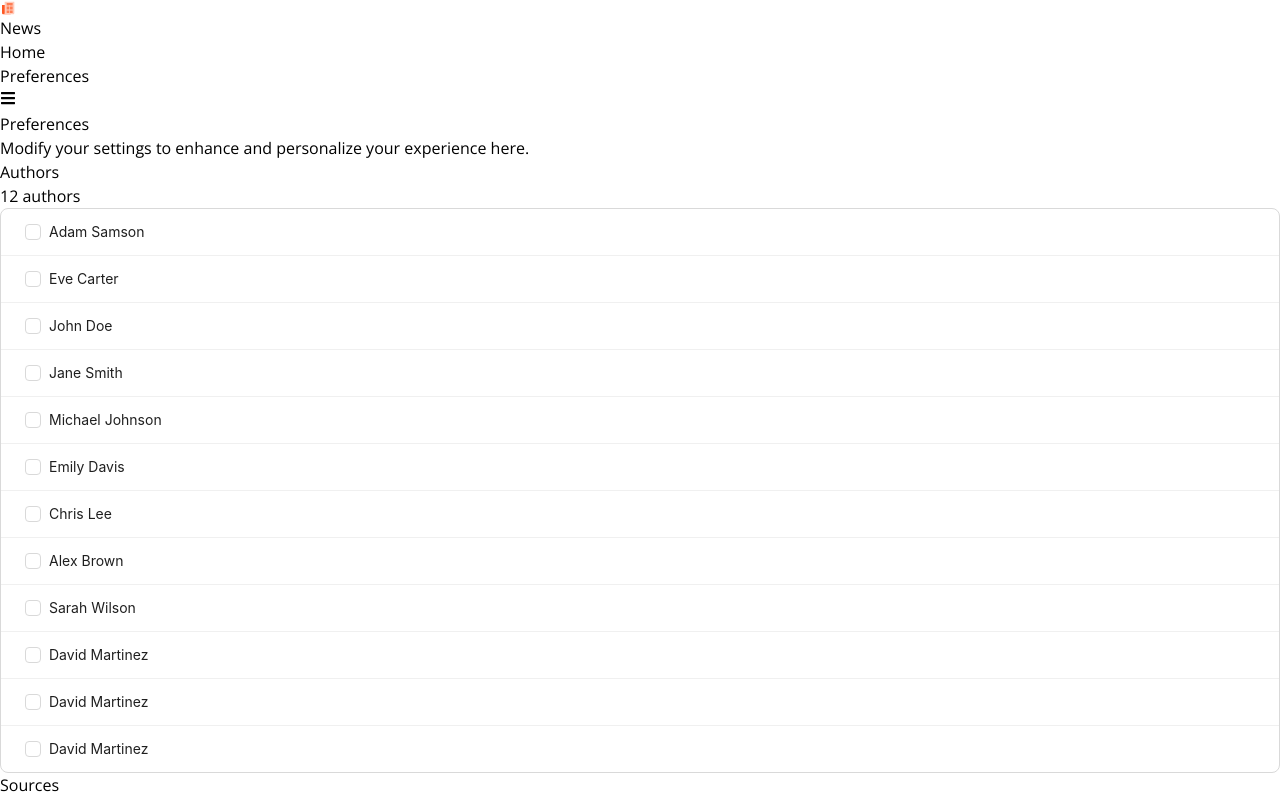
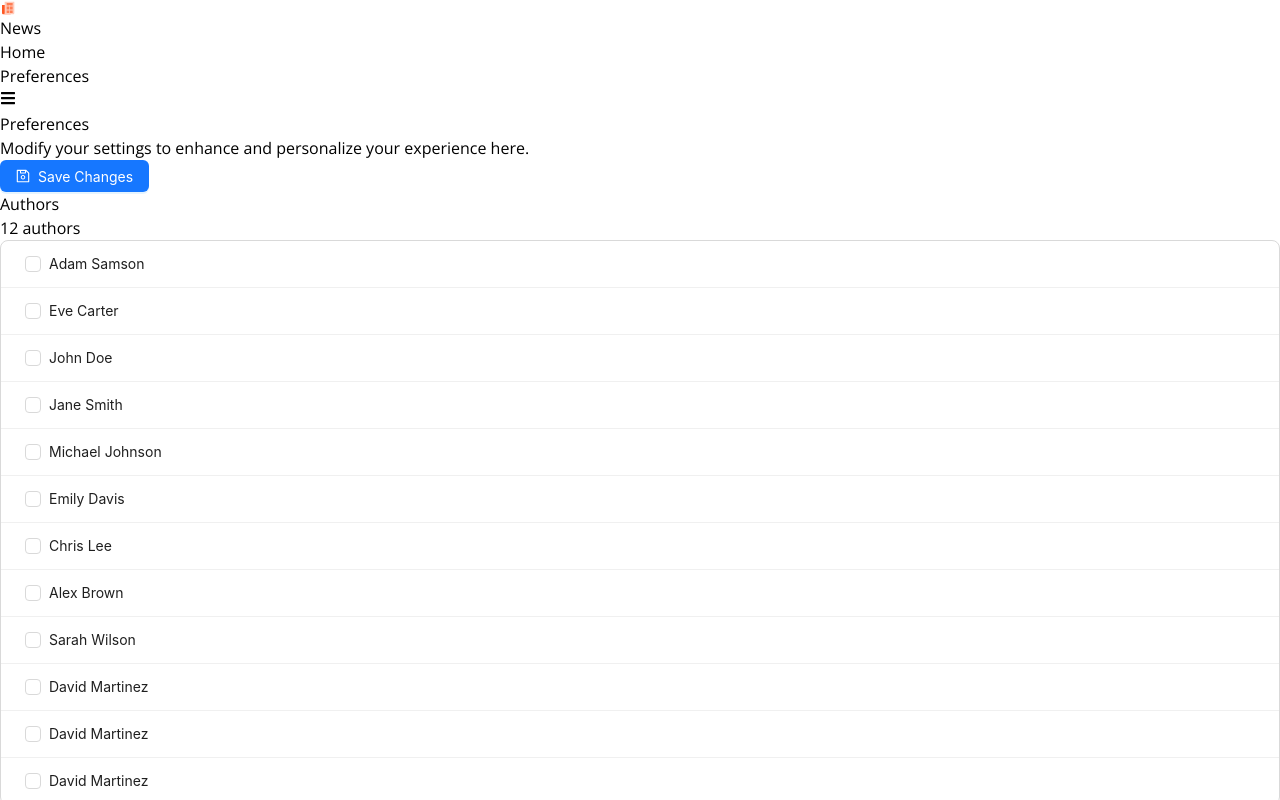
Before and after one commit to mahabur-rahman/innoscripta, a React (Vite) app: page /preferences in a window 1280 px wide. Shown: the top 800 px of the page. Built offline with nearby package versions, Linux system fonts and the light colour scheme.

Commit message:
added btn in preferences page and remove some unused css

```diff
--- a/src/components/NewsFeed.tsx
+++ b/src/components/NewsFeed.tsx
@@ -8,7 +8,7 @@ import InfiniteScroll from "react-infinite-scroll-component";
 import moment, { Moment } from "moment";
 import { Skeleton } from "antd";
 
-const NEWS_API_KEY = "b933ed9c65ee45fa8551898ec281a04b";
+const NEWS_API_KEY = "7554fe672fd243e1baa7656749b97f5d";
 const NEWS_BASE_URL = "https://newsapi.org/v2/everything";
 const NYT_API_URL = "https://api.nytimes.com/svc/topstories/v2/world.json";
 const NYT_API_KEY = "0XQveFRbsEVehGpaTz5ERNkmQLKfAd2q";
--- a/src/components/Search.tsx
+++ b/src/components/Search.tsx
@@ -26,7 +26,7 @@ const SearchBar: React.FC<SearchBarProps> = ({ onSearch, onSourceChange }) => {
     const fetchSources = async () => {
       try {
         const response = await fetch(
-          "https://newsapi.org/v2/top-headlines/sources?apiKey=b933ed9c65ee45fa8551898ec281a04b"
+          "https://newsapi.org/v2/top-headlines/sources?apiKey=7554fe672fd243e1baa7656749b97f5d"
         );
         const data = await response.json();
 
--- a/src/index.css
+++ b/src/index.css
@@ -13,9 +13,7 @@
 }
 
 body {
-  /* font-family: "Raleway", sans-serif; */
   font-family: "Open Sans", sans-serif;
-  /* font-family: "Poppins", sans-serif; */
 }
 
 ul {
--- a/src/pages/Preferences.tsx
+++ b/src/pages/Preferences.tsx
@@ -1,7 +1,10 @@
 import React, { useState } from "react";
-import { Checkbox, List } from "antd";
+import { Button, Checkbox, List } from "antd";
 import NewsFeedWidget from "../common/NewsFeedWidget";
 import { Helmet } from "react-helmet";
+import {
+  SaveOutlined
+} from '@ant-design/icons';
 
 interface Author {
   name: string;
@@ -65,14 +68,17 @@ const Preferences: React.FC = () => {
       <Helmet>
         <title>Customize News Preferences...</title>
       </Helmet>
-      <div className="container p-4 mx-auto">
+      <div className="container p-4 mx-auto mt-24">
         <NewsFeedWidget
           pageTitle={"Preferences"}
           content={
             "Modify your settings to enhance and personalize your experience here."
           }
         />
-        <div className="grid grid-cols-3 gap-4 mt-4">
+         <Button type="primary" icon={<SaveOutlined /> } className="float-right">
+            Save Changes
+          </Button>
+        <div className="grid w-full grid-cols-3 gap-4 mt-4">
           <div>
             <h3 className="text-lg font-semibold">Authors</h3>
             <p className="text-gray-500">{authors.length} authors</p>
```
Also changed, not shown: src/components/loading.css (deleted, +0 -23 lines).
